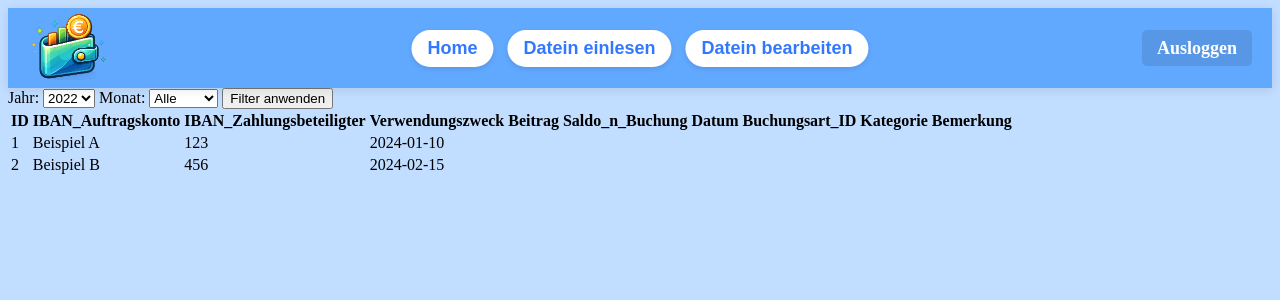
After one commit to DCEv0LuTiOn/Finanzapp, a Flask app: page /data_input in a window 1280 px wide. The commit adds this page. Shown: the top 300 px of the page. Run offline with Flask 3, Linux system fonts and the light colour scheme; the visitor is signed in with stand-in values (Sample User, id 1); parts of the project's set-up code (start-up, migrations or seed data) failed here and were passed over.

Commit message:
navigation fertig

```diff
--- a/src/server.py
+++ b/src/server.py
@@ -39,7 +39,6 @@ def login_required(route_function):  # das ist die Funktion (Route), die geschü
 
 @app.route("/")
 def default():
-    print("terst")
     return redirect(url_for("login"))
 
 @app.route("/login", methods=["GET", "POST"])
@@ -80,6 +79,18 @@ def logout():
 def menue():
     return render_template("menue.html")
 
+#Menue ausliefern
+@app.route("/data_input")
+@login_required
+def data_input():
+    return render_template("data_input.html")
+
+#Menue ausliefern
+@app.route("/data_edit")
+@login_required
+def data_edit():
+    return render_template("data_edit.html")
+
 # # Alle Benutzer abrufen
 # @app.route("/api/users", methods=["GET"])
 # def get_users():
--- /dev/null
+++ b/src/static/css/navigation.css
@@ -0,0 +1,71 @@
+.navigation-container {
+    display: flex;
+    align-items: center;
+    height: 80px; /* Etwas höher, damit Label + Buttons Platz haben */
+    width: 100%;
+    background-color: rgb(97, 168, 255);
+    position: relative; /* Wichtig für die absolute Zentrierung */
+    box-shadow: 0 2px 10px rgba(0, 0, 0, 0.1);
+    border-bottom: none;
+}
+
+.navigation-logo {
+    height: 80px;
+    margin-left: 20px;
+}
+
+.navigation-content {
+    display: flex;
+    flex-direction: column;
+    align-items: center;
+
+    position: absolute;
+    left: 50%;
+    transform: translateX(-50%);
+}
+
+.navigation-logout{
+    margin-left: auto;
+    margin-right: 20px;
+}
+
+.navigation-logout a {
+    text-decoration: none;   /* Unterstrich weg */
+    color: white;
+    font-weight: bold;
+    background-color: rgba(0, 0, 0, 0.1); /* Leicht dunklerer Hintergrund */
+    padding: 8px 15px;
+    border-radius: 5px;
+    transition: background 0.3s;
+    font-size: large;
+}
+
+.navigation-logout a:hover {
+    background-color: rgba(255, 60, 60, 0.8); /* Wird rot beim Ausloggen-Hover */
+}
+
+.navigation-label {
+    font-weight: bold;
+    font-size: larger;
+    margin-bottom: 5px;
+}
+
+.navigation-btn {
+    background-color: white; /* Weißer Hintergrund */
+    border: none;            /* Kein hässlicher Rand */
+    padding: 8px 16px;      /* Mehr Platz im Button */
+    margin: 0 5px;           /* Abstand zwischen den Buttons */
+    border-radius: 20px;     /* Abgerundete Ecken (Pillen-Design) */
+    font-weight: 600;
+    color: rgb(50, 120, 255); /* Textfarbe passend zum Blau */
+    transition: all 0.3s ease; /* Macht den Hover-Effekt geschmeidig */
+    box-shadow: 0 2px 5px rgba(0,0,0,0.1); /* Leichter Schatten */
+    font-size: large;
+}
+
+.navigation-btn:hover {
+    background-color: rgb(230, 240, 255);
+    transform: translateY(-2px); /* Button hebt sich leicht an */
+    box-shadow: 0 4px 8px rgba(0,0,0,0.15);
+    cursor: pointer;
+}
--- a/src/templates/data_edit.html
+++ b/src/templates/data_edit.html
@@ -3,12 +3,15 @@
     <header>
         <title>Data Edit</title>
         <meta charset="utf-8">
+        <link rel="stylesheet" href="{{ url_for('static', filename='css/data_edit.css') }}">
+        <link rel="stylesheet" href="{{ url_for('static', filename='css/navigation.css') }}">
     </header>
     <style>
         body{
             background-color: #c1ddff;
             margin: 0;
             display:flex;
+            flex-direction: column;
             justify-content: center;
             align-items: center;
             font-family: Arial, sans-serif;
@@ -68,6 +71,7 @@
         }
 
     </style>
+    {% include 'navigation.html' %}
     <body>
         <div clss="menue-container">
             <!-- Filter -->
--- a/src/templates/data_input.html
+++ b/src/templates/data_input.html
@@ -0,0 +1,63 @@
+<!DOCTYPE html>
+<html>
+    <header>
+        <title>Data Edit</title>
+        <meta charset="utf-8">
+        <link rel="stylesheet" href="{{ url_for('static', filename='css/data_input.css') }}">
+        <link rel="stylesheet" href="{{ url_for('static', filename='css/navigation.css') }}">
+    </header>
+    <body style="display:flex; flex-direction: column; background-color: #c1ddff;">
+        {% include 'navigation.html' %}
+        <div clss="menue-container">
+            <!-- Filter -->
+            <div class="filter-container">
+                <label>Jahr:</label>
+                <select>
+                    <option>2022</option>
+                    <option>2023</option>
+                    <option>2024</option>
+                </select>
+                <label>Monat:</label>
+                <select>
+                    <option>Alle</option>
+                    <option>Januar</option>
+                    <option>Februar</option>
+                    <option>März</option>
+                </select>
+                <button class="btn-style">Filter anwenden</button>
+            </div>
+            <div class="table-wrapper">
+                <table class="data-table">
+                    <thead>
+                        <tr>
+                            <th>ID</th>
+                            <th>IBAN_Auftragskonto</th>
+                            <th>IBAN_Zahlungsbeteiligter</th>
+                            <th>Verwendungszweck</th>
+                            <th>Beitrag</th>
+                            <th>Saldo_n_Buchung</th>
+                            <th>Datum</th>
+                            <th>Buchungsart_ID</th>
+                            <th>Kategorie</th>
+                            <th>Bemerkung</th>
+                        </tr>
+                    </thead>
+                    <tbody>
+                        <tr>
+                            <td>1</td>
+                            <td>Beispiel A</td>
+                            <td>123</td>
+                            <td>2024-01-10</td>
+                        </tr>
+                        <tr>
+                            <td>2</td>
+                            <td>Beispiel B</td>
+                            <td>456</td>
+                            <td>2024-02-15</td>
+                        </tr>
+                    </tbody>
+                </table>
+            </div>
+        </div>
+    </body>
+</html>
--- /dev/null
+++ b/src/templates/navigation.html
@@ -0,0 +1,12 @@
+<div class="navigation-container">
+    <img src="{{ url_for('static', filename='img/logo.png') }}" class="navigation-logo">
+    <div class="navigation-content">
+        <!-- <label class="navigation-label">Navigation</label> -->
+        <div>
+            <a href="{{ url_for('menue') }}"><button class="navigation-btn">Home</button></a>
+            <a href="{{ url_for('data_input') }}"><button class="navigation-btn">Datein einlesen</button></a>
+            <a href="{{ url_for('data_edit') }}" ><button class="navigation-btn">Datein bearbeiten</button></a>
+        </div>
+    </div>
+    <div class="navigation-logout"><a href="{{ url_for('logout') }}">Ausloggen</a></div>
+</div>
```
Also changed, not shown: src/static/css/menue.css (+1 -10 lines), src/templates/menue.html (+7 -12 lines), src/static/css/data_edit.css (added), src/static/css/data_input.css (added).
